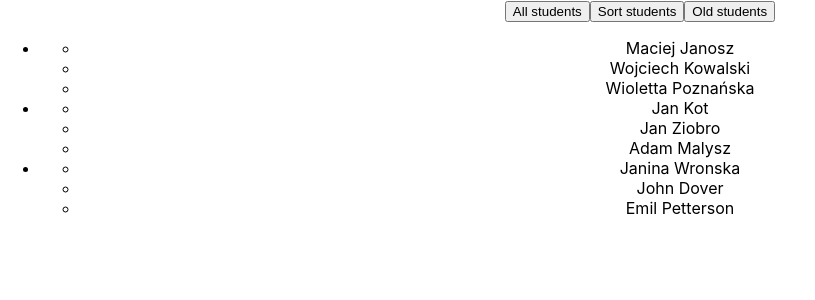
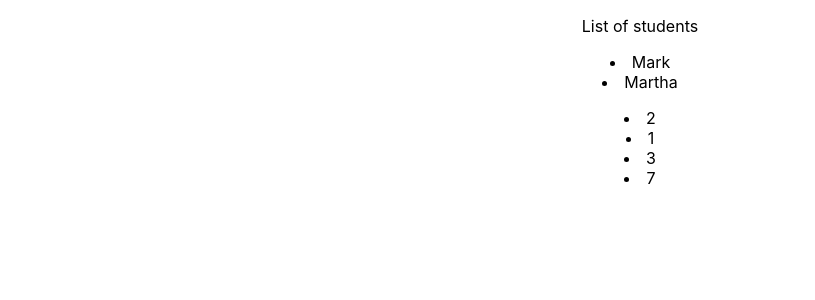
Before and after one commit to bartoszluka/react_lab1, a React (Create React App) app: page / in a window 1280 px wide. Shown: the top 300 px of the page, without its empty margins (0-815 px from the left). Built offline with nearby package versions, Linux system fonts and the light colour scheme.

Commit message:
task 1 and 2

```diff
--- a/src/studentList.js
+++ b/src/studentList.js
@@ -1,18 +1,18 @@
 import React, { Component } from 'react'
 import { createPortal } from 'react-dom';
 import { data } from './App'
-// const studentList = ['John', 'Mark', 'Stephanie', 'Martha', 'Vlad'];
-// const numbers = [4, 1, 9, 49];
+const studentList = ['John', 'Mark', 'Stephanie', 'Martha', 'Vlad'];
+const numbers = [4, 1, 9, 49];
 
-// function MyFilter(Name) {
-//     return Name.startsWith('M');
-// }
+function MyFilter(Name) {
+    return Name.startsWith('M');
+}
 
-// function SquareRootNumbers(number) {
-//     return Math.sqrt(number);
-// }
-// const filteredList = studentList.filter(MyFilter);
-// const squeredNumbers = numbers.map(SquareRootNumbers);
+function SquareRootNumbers(number) {
+    return Math.sqrt(number);
+}
+const filteredList = studentList.filter(MyFilter);
+const squeredNumbers = numbers.map(SquareRootNumbers);
 let n=1;
 // function AllStudents() {
 //     return (
@@ -23,32 +23,32 @@ let n=1;
 //         </div>
 //     );
 // }
-function AllStudents() {
-    return (
-        <div>
-            <ul>
-                {data.map(teacher => (
-                <li>
+// function AllStudents() {
+//     return (
+//         <div>
+//             <ul>
+//                 {data.map(teacher => (
+//                 <li>
 
-                    <ul>
-                        {teacher.students.map(student=>(
-                            <li>
-                                {student.name}
-                            </li>
-                        ))}
-                    </ul>
-                </li>))}
-            </ul>
-        </div>
-    );
-}
+//                     <ul>
+//                         {teacher.students.map(student=>(
+//                             <li>
+//                                 {student.name}
+//                             </li>
+//                         ))}
+//                     </ul>
+//                 </li>))}
+//             </ul>
+//         </div>
+//     );
+// }
 
 
 
 export default function StudentList() {
     return (
         <div>
-            {/* <p>
+            <p>
                 List of students
             </p>
             {filteredList.map(studentName =>
@@ -60,13 +60,12 @@ export default function StudentList() {
                     <li>{studentName}</li>
                 )}
 
-            </p> */}
-            {/* {data.map(teacher => (<li>{teacher.teacherName}</li>))} */}
+            </p>
 
-            <button onClick={AllStudents}>All students</button>
+            {/* <button onClick={AllStudents}>All students</button>
             <button>Sort students</button>
             <button>Old students</button>
-            {AllStudents()}
+            {AllStudents()} */}
         </div>
     );
 }
```
